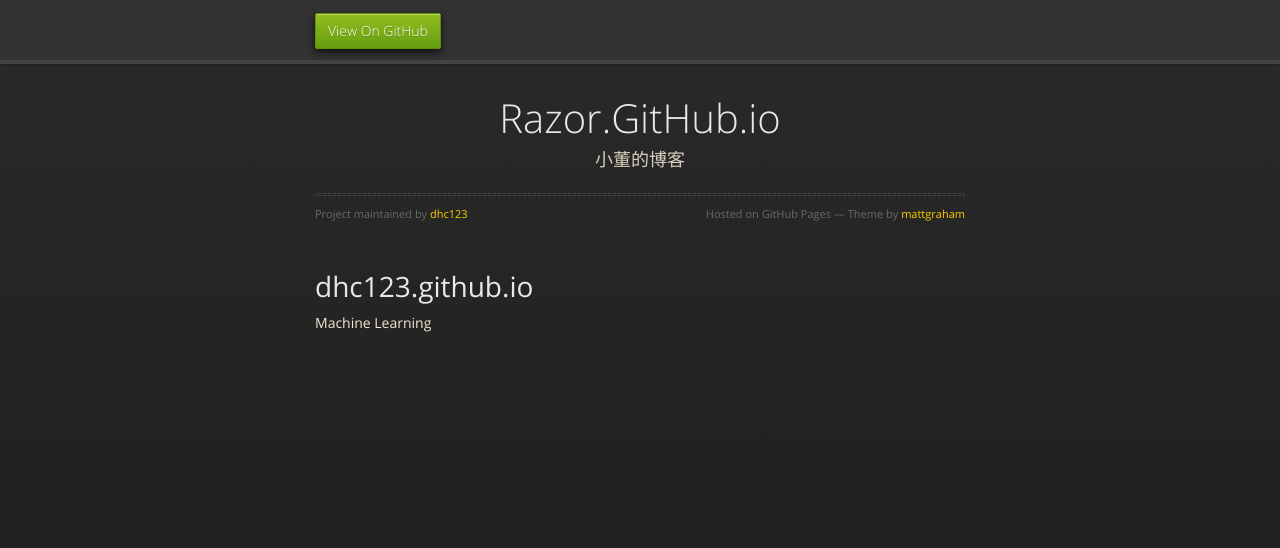
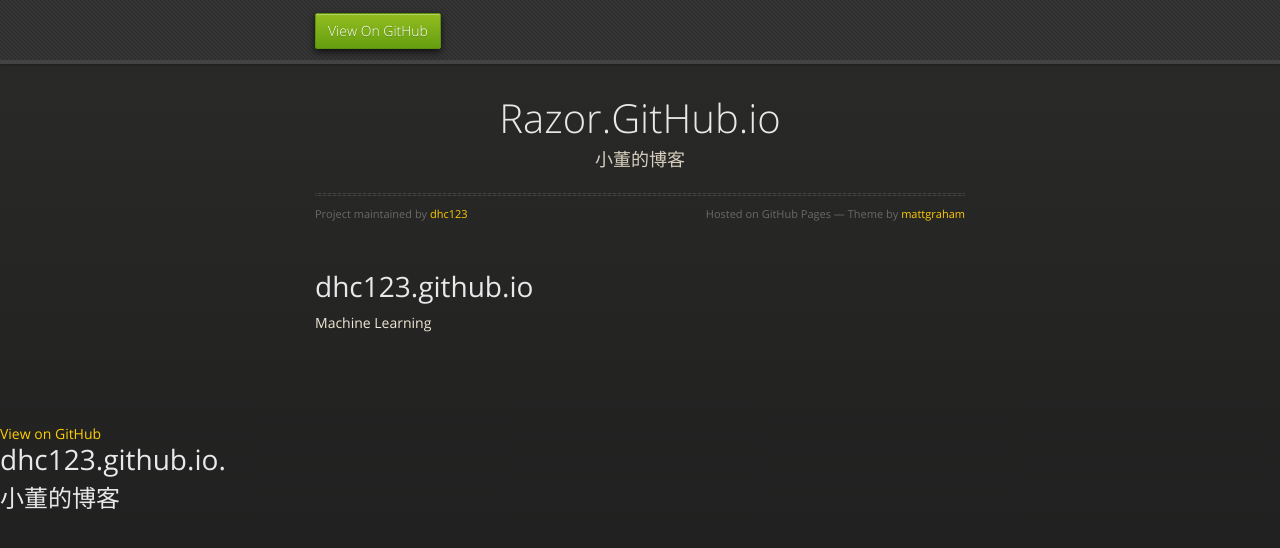
Before and after one commit to dhc123/dhc123.github.io, a plain HTML site: page index.html in a window 1280 px wide. Drawn offline with nearby package versions, Linux system fonts and the light colour scheme.

Commit message:
Update index.html

```diff
--- a/index.html
+++ b/index.html
@@ -43,6 +43,15 @@
 
     </div>
     <!--[if !IE]><script>fixScale(document);</script><![endif]-->
+        <!-- HEADER -->
+    <div id="header_wrap" class="outer">
+        <header class="inner">
+          <a id="forkme_banner" href="https://github.com/renfufei">View on GitHub</a>
 
+          <h1 id="project_title">dhc123.github.io.</h1>
+          <h2 id="project_tagline">小董的博客</h2>
+
+        </header>
+    </div>
   </body>
 </html>
```
